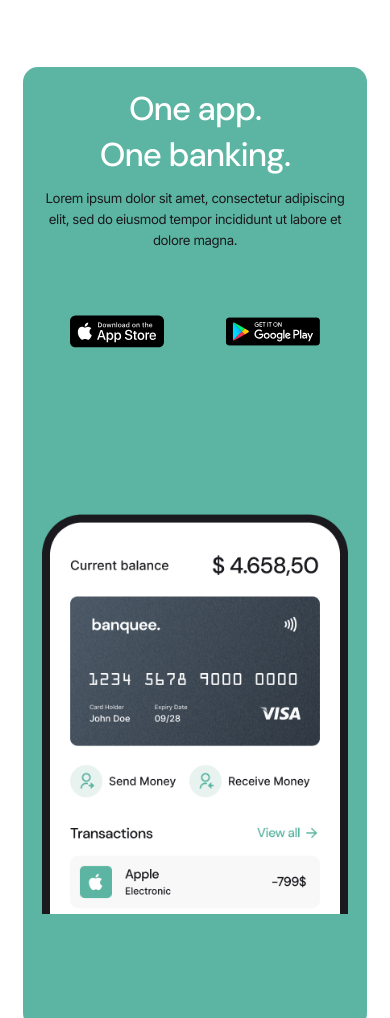
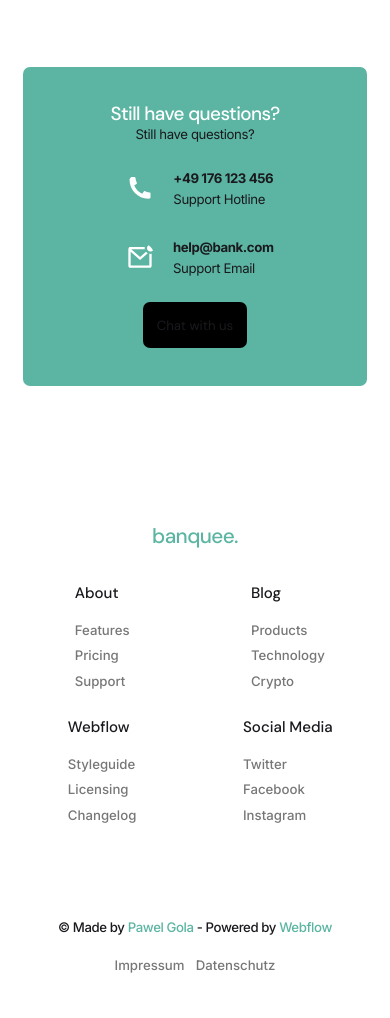
Before and after one commit to bos-code/Banquee, a website: page compare.html in a window 390 px wide. Shown: the part 6240-7258 px from the top of the page. Drawn offline with nearby package versions, Linux system fonts and the light colour scheme.

Commit message:
feat: add phone and email icons with info section for enhanced support visibility

```diff
--- a/compare.html
+++ b/compare.html
@@ -539,56 +539,39 @@
         </div>
       </section>
 
-      <section class="section_banking center-children--bg">
-        <div class="section_banking-wrapper">
-          <div class="section_banking-content">
-            <div class="content-textbox text-white">
-              <h1 class="heading-secondary">
-                One app.<br />
-                One banking.
-              </h1>
-              <p class="paragraph md">
-                Lorem ipsum dolor sit amet, consectetur adipiscing elit, sed do
-                eiusmod tempor incididunt ut labore et dolore magna.
-              </p>
+      <section class="info center-children--bg">
+        <div class="info_wrapper">
+          <div class="info-heading">
+            <h3 class="heading-tertiary sm">Still have questions?</h3>
+
+            <p class="paragraph md white">Still have questions?</p>
+          </div>
+
+          <div class="info-number">
+            <div class="info-icon">
+              <img src="./assets/icons/phone-fill.svg" alt="phone-fill" />
             </div>
 
-            <ul class="content-list text-white">
-              <li class="content-item">
-                <img src="/assets/icons/checkmark-green.svg" alt="checkmark" />
-                <p class="paragraph sm">Instant transactions</p>
-              </li>
-              <li class="content-item">
-                <img src="/assets/icons/checkmark-green.svg" alt="checkmark" />
-                <p class="paragraph sm">Payments worldwide</p>
-              </li>
-              <li class="content-item">
-                <img src="/assets/icons/checkmark-green.svg" alt="checkmark" />
-                <p class="paragraph sm">Saving accounts</p>
-              </li>
-              <li class="content-item">
-                <img src="/assets/icons/checkmark-green.svg" alt="checkmark" />
-                <p class="paragraph sm">100% mobile banking</p>
-              </li>
-            </ul>
-
-            <div class="content-btn">
-              <div class="content-banking--btn">
-                <img
-                  src="/assets/icons/apple-store.svg"
-                  alt=" apple-green logo" />
-              </div>
-              <div class="content-banking--btn">
-                <img
-                  src="/assets/icons/Google-store.svg"
-                  alt=" apple-green logo" />
-              </div>
+            <div class="info-text">
+              <h3 class="paragraph md white">+49 176 123 456</h3>
+              <p class="paragraph rm white">Support Hotline</p>
             </div>
           </div>
 
-          <div class="banking_image">
-            <img src="/assets/images/app-2.png" alt="header-image" />
+          <div class="info-email">
+            <div class="info-icon">
+              <img
+                src="./assets/icons/mail-unread-line.svg"
+                alt="mail-unread-line" />
+            </div>
+
+            <div class="info-text">
+              <h3 class="paragraph md white">help@bank.com</h3>
+              <p class="paragraph rm white">Support Email</p>
+            </div>
           </div>
+
+          <a href="#" class="cta info-btn white"> Chat with us</a>
         </div>
       </section>
 
--- a/sass/pages/_compare.scss
+++ b/sass/pages/_compare.scss
@@ -181,3 +181,87 @@
     }
   }
 }
+
+// INFO SECTION
+
+.info {
+  .info_wrapper {
+    color: #fff;
+    display: flex;
+    align-items: center;
+    justify-content: space-between;
+    background-color: $accent-color;
+    border-radius: $border-radius-rm;
+    gap: 4rem;
+    padding: 4rem;
+
+    @include tab-land {
+      gap: 1rem;
+    }
+
+    @include tab-port {
+      display: grid;
+      grid-template-columns: repeat(2, 1fr);
+      place-items: center;
+      gap: 2rem;
+    }
+
+    @include medium-phone {
+      display: grid;
+      grid-template-columns: repeat(1, 1fr);
+      place-items: center;
+      gap: 2rem;
+    }
+
+    .info-heading {
+      @include medium-phone {
+        text-align: center;
+      }
+    }
+
+    .info-text {
+      color: #fff;
+    }
+
+    .info-number {
+      display: flex;
+      align-items: center;
+      gap: 1rem;
+
+      img {
+        padding: 1rem;
+
+        border-radius: 50%;
+        width: 5rem;
+      }
+    }
+
+    .info-email {
+      display: flex;
+      align-items: center;
+      gap: 1rem;
+
+      img {
+        padding: 1rem;
+
+        border-radius: 50%;
+        width: 5rem;
+      }
+    }
+
+    .info-btn {
+      background-color: #000;
+      padding: 1.5rem;
+      border-radius: $border-radius-rm;
+      font-size: 1.8rem;
+
+      @include tab-port {
+        width: fit-content;
+      }
+
+      @include medium-phone {
+        font-size: 1.4rem;
+      }
+    }
+  }
+}
```
Also changed, not shown: assets/icons/mail-unread-line.svg (added), assets/icons/phone-fill.svg (added), css/main.css.
